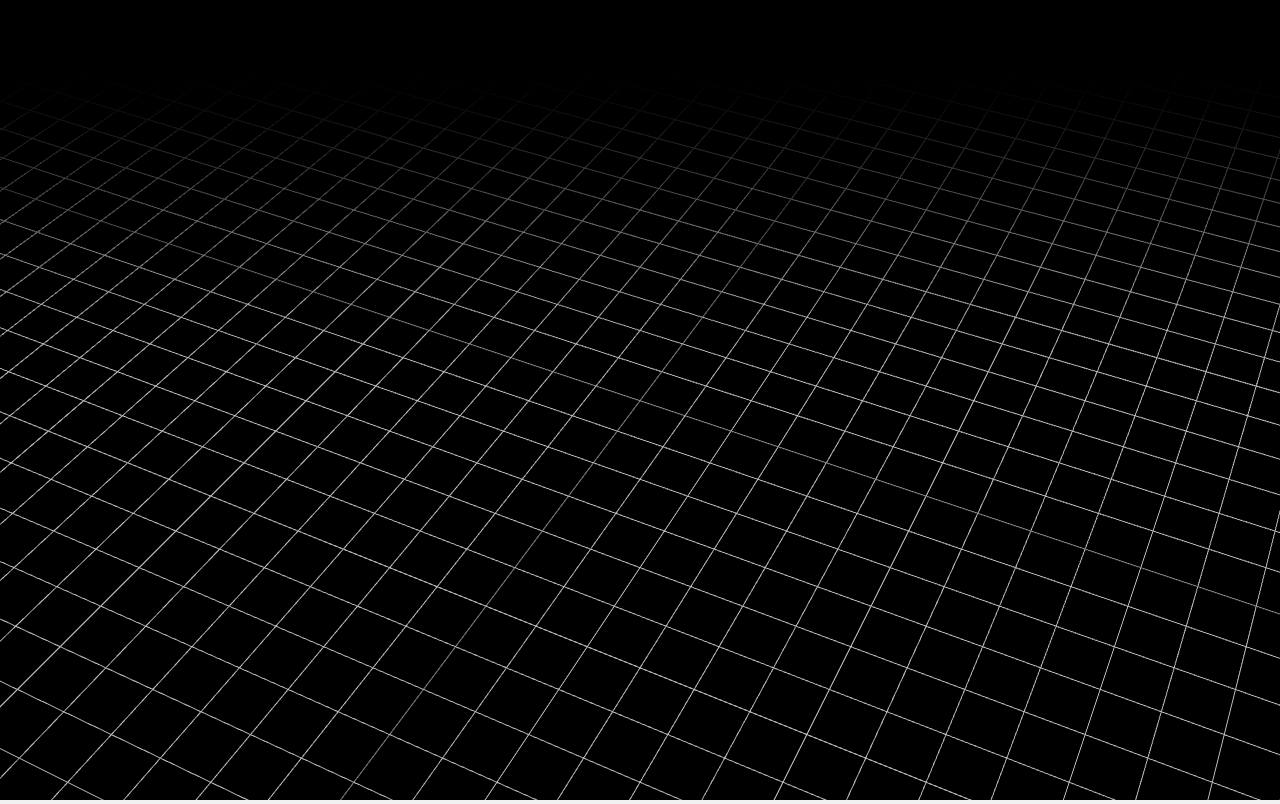
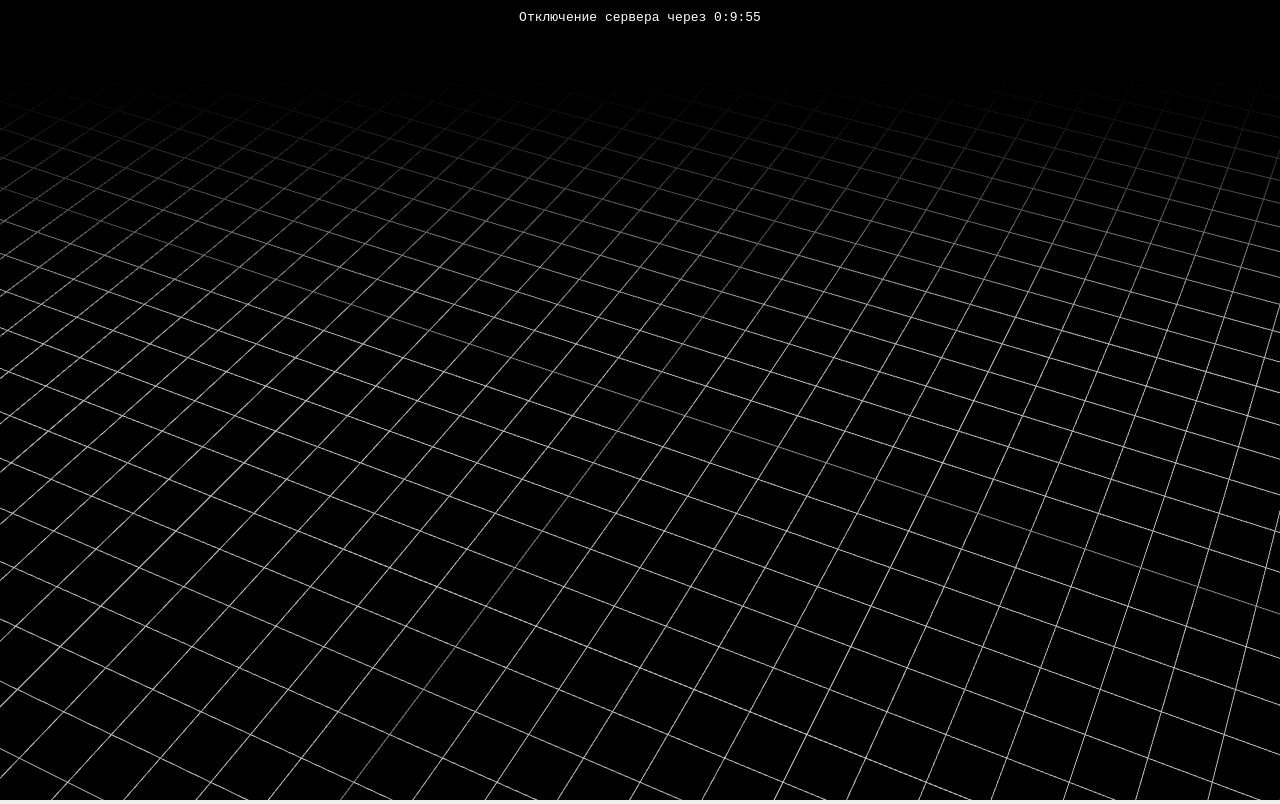
Before and after one commit to FreakMO/client, a plain HTML site: page index.html in a window 1280 px wide. Drawn offline with Linux system fonts and the light colour scheme; animation ran at ten frames a second.

Commit message:
initial commit

```diff
--- a/index.html
+++ b/index.html
@@ -23,6 +23,8 @@
 
 _( 'Controls' ).update();
 _( 'GameClient' ).update();
+_( 'ServerNotification' ).set( { message: 'Отключение сервера', time: 600 } ).update();
+
 
 </script>
 
--- a/js/system/Controls.js
+++ b/js/system/Controls.js
@@ -6,11 +6,13 @@ function Controls() {
 	var renderer 	= _( 'Render' ).handle;
 
 	this.update = function() {
+
 		var controls = new MapControls( camera, renderer.domElement );
 		controls.target.set( 0, 2, 0 );
 		controls.update();
 
 		_( 'GameClient' ).update();
+
 	}
 }
 
--- a/js/system/GameClient.js
+++ b/js/system/GameClient.js
@@ -15,12 +15,16 @@ function GameClient() {
 
 	//> Game Cycle
 	function render() {
+
 		renderer.render( scene, camera );
+
 	}
 
 	function animate() {
+
 		requestAnimationFrame( animate );
 		render();
+
 	}
 
 	//> Redefined update function
--- a/js/system/ServerNotification.js
+++ b/js/system/ServerNotification.js
@@ -6,6 +6,15 @@ function ServerNotification() {
 
 	var scope = this;
 	var timer;
+
+	var info = document.createElement( 'div' );
+	document.body.appendChild( info );
+
+	info.style.position = 'absolute';
+	info.style.top = '10px';
+	info.style.width = '100%';
+	info.style.textAlign = 'center';
+	info.style.color = '#fff';
 
 	//> функция вызываемая на тик таймера
 
@@ -19,6 +28,7 @@ function ServerNotification() {
 			var minutes = Math.floor( scope.time % 3600 / 60 ); //> получили минуты
 			var seconds = scope.time % 60;						//> получили секунды
 
+			info.innerHTML = scope.message + ' через ' + hours + ':' + minutes + ':' + seconds;
 			console.log( scope.message + ' через ' + hours + ':' + minutes + ':' + seconds );
 
 		} else {
```
